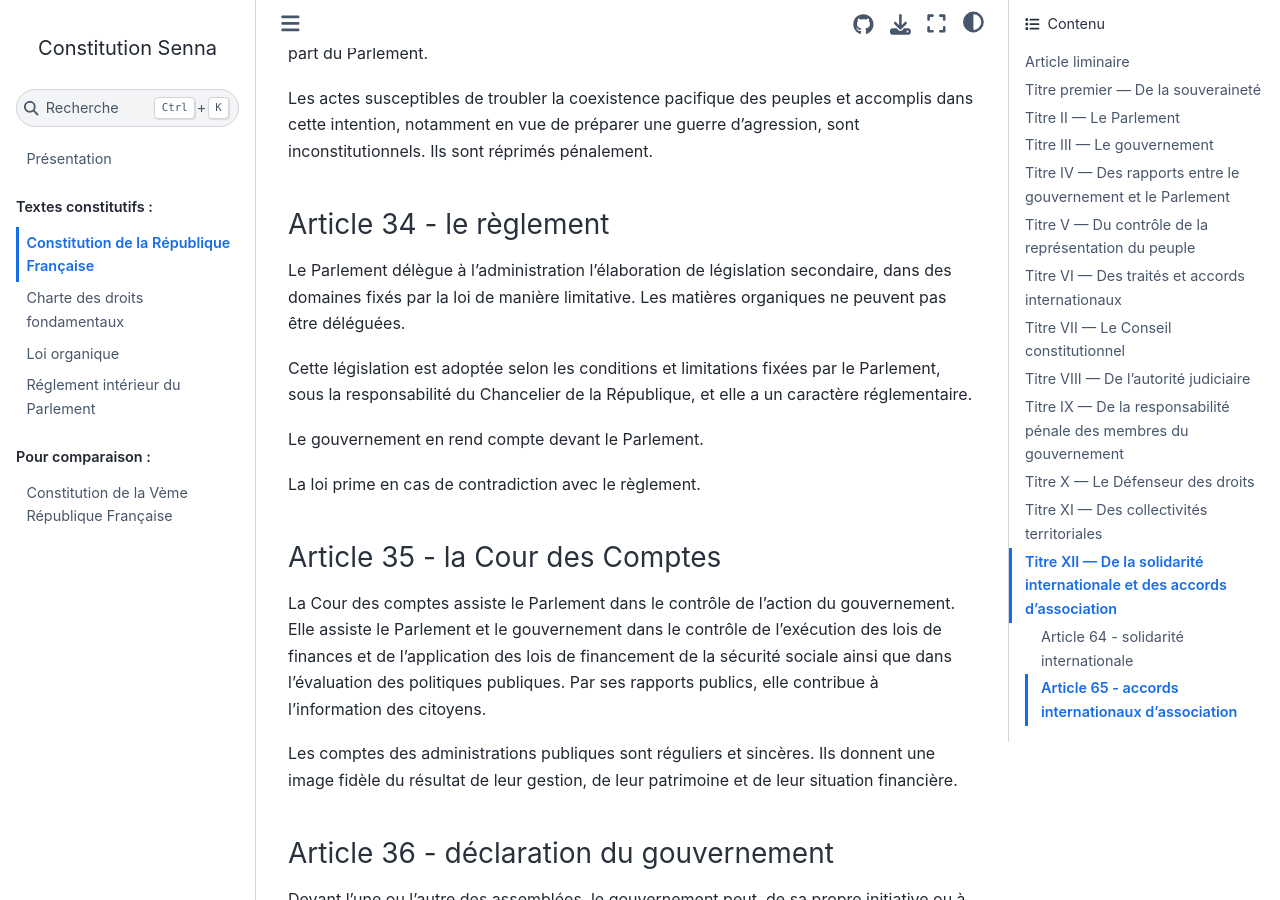
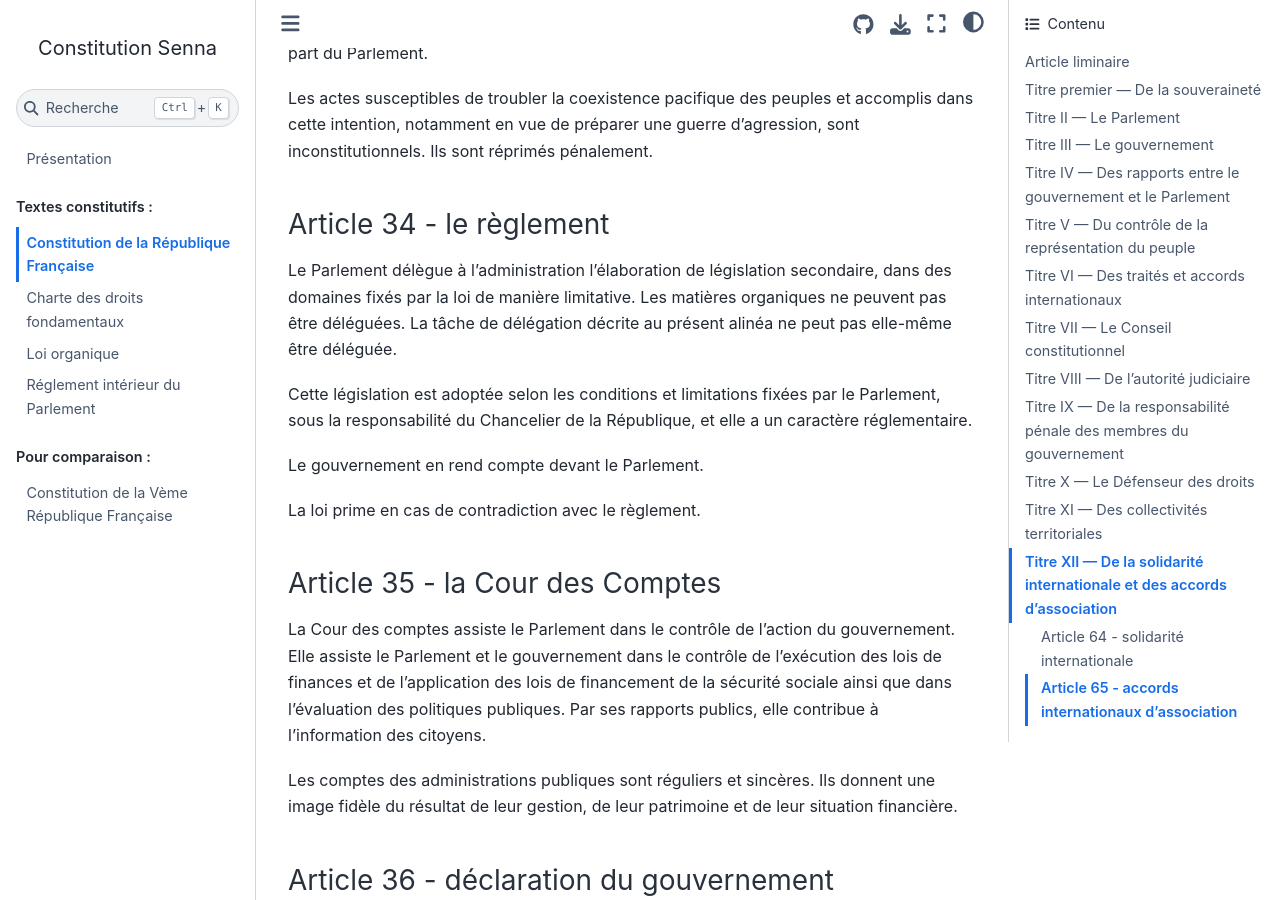
Before and after one commit to Gouvernathor/senna, a Sphinx documentation site: the page built from source/constitution.rst, in a window 1280 px wide and 900 px high, scrolled down 12262 px. Built offline with Sphinx 7.4.7 and the Sphinx Book theme 1.1.4, drawn with Linux system fonts in a browser that asks for light colours.

Commit message:
Le pouvoir réglementaire ne peut pas s'étendre lui-même
Article 83 de la constitution espagnole

```diff
--- a/source/constitution.rst
+++ b/source/constitution.rst
@@ -306,7 +306,7 @@
 
 .. article:: le règlement
 
-Le Parlement délègue à l'administration l'élaboration de législation secondaire, dans des domaines fixés par la loi de manière limitative. Les matières organiques ne peuvent pas être déléguées.
+Le Parlement délègue à l'administration l'élaboration de législation secondaire, dans des domaines fixés par la loi de manière limitative. Les matières organiques ne peuvent pas être déléguées. La tâche de délégation décrite au présent alinéa ne peut pas elle-même être déléguée.
 
 Cette législation est adoptée selon les conditions et limitations fixées par le Parlement, sous la responsabilité du Chancelier de la République, et elle a un caractère réglementaire.
 
```
